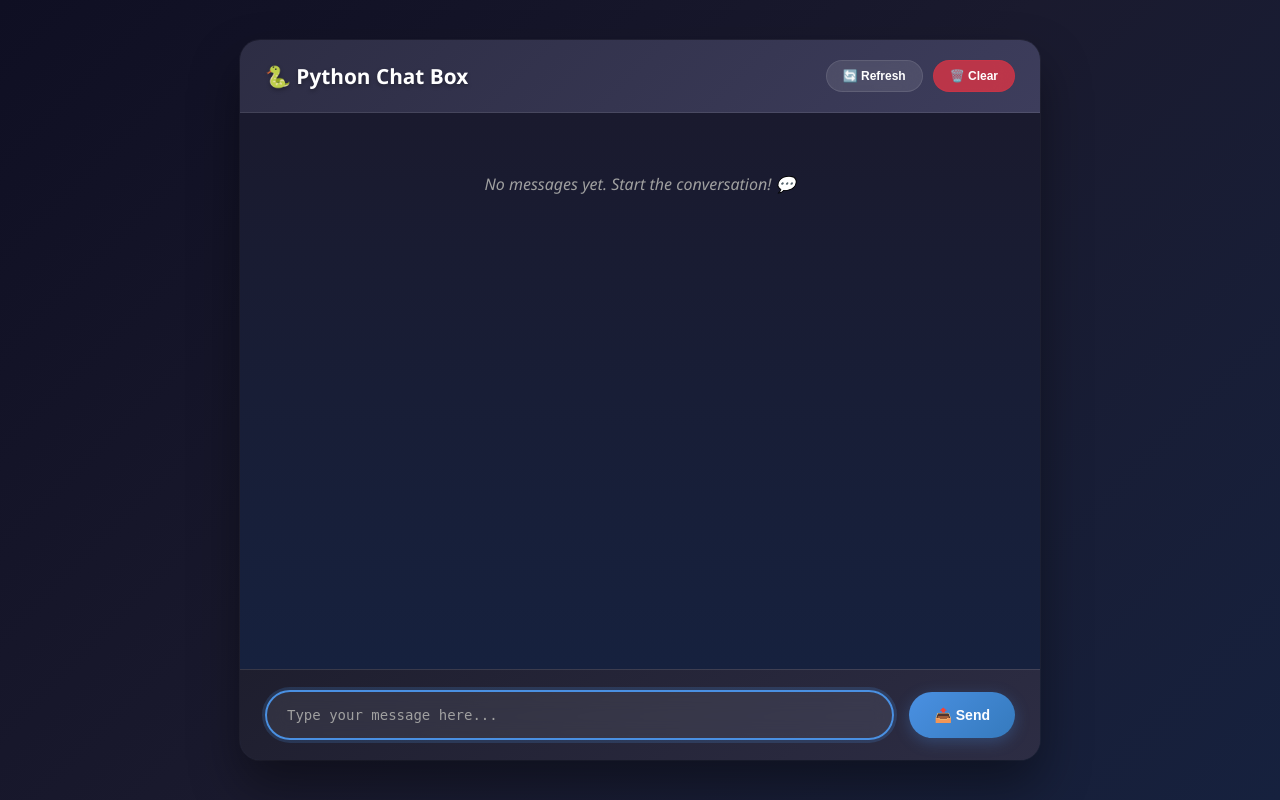
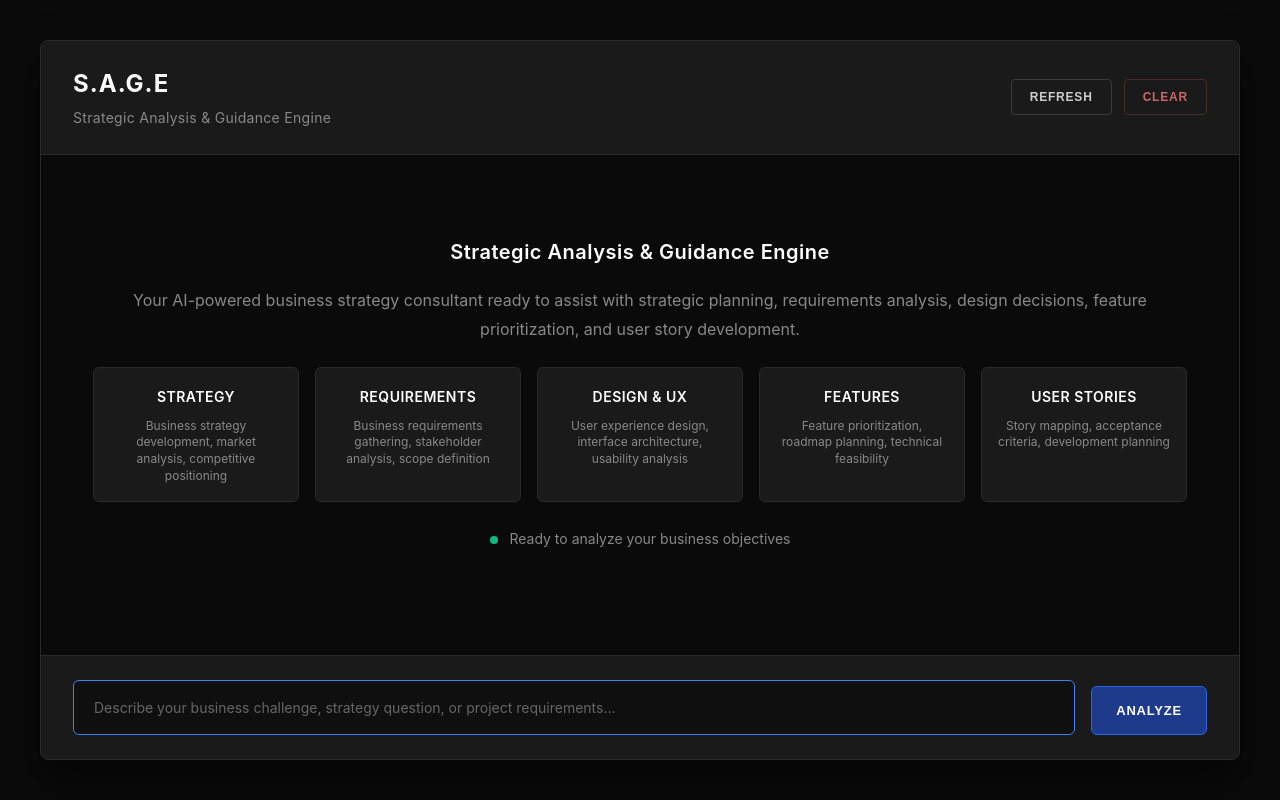
Before and after one commit to unikill066/sage_provoke, a Flask app: page / in a window 1280 px wide. Run offline with Flask 3, Linux system fonts and the light colour scheme.

Commit message:
front-end changes

```diff
--- a/templates/index.html
+++ b/templates/index.html
@@ -3,7 +3,7 @@
 <head>
     <meta charset="UTF-8">
     <meta name="viewport" content="width=device-width, initial-scale=1.0">
-    <title>Python Chat Box</title>
+    <title>S.A.G.E - Strategic Analysis & Guidance Engine</title>
     <style>
         * {
             margin: 0;
@@ -12,110 +12,112 @@
         }
 
         body {
-            font-family: 'Segoe UI', Tahoma, Geneva, Verdana, sans-serif;
-            background: linear-gradient(135deg, #0f0f23 0%, #1a1a2e 50%, #16213e 100%);
+            font-family: -apple-system, BlinkMacSystemFont, 'Segoe UI', Roboto, 'Helvetica Neue', Arial, sans-serif;
+            background: #0a0a0a;
             height: 100vh;
             display: flex;
             justify-content: center;
             align-items: center;
             overflow: hidden;
-            color: #e8e8e8;
+            color: #ffffff;
+            font-weight: 400;
+            line-height: 1.6;
         }
 
         .chat-container {
             width: 95%;
-            max-width: 800px;
+            max-width: 1200px;
             height: 90vh;
-            background: linear-gradient(145deg, #1e1e2e 0%, #2d2d44 100%);
-            border-radius: 20px;
-            box-shadow: 0 25px 50px rgba(0, 0, 0, 0.4),
-                        0 0 0 1px rgba(255, 255, 255, 0.05);
+            background: #111111;
+            border: 1px solid #2a2a2a;
+            border-radius: 8px;
             display: flex;
             flex-direction: column;
             overflow: hidden;
             position: relative;
-            backdrop-filter: blur(10px);
+            box-shadow: 0 20px 40px rgba(0, 0, 0, 0.5);
         }
 
         .chat-header {
-            background: linear-gradient(135deg, #2d2d44 0%, #3d3d5c 100%);
+            background: #1a1a1a;
             color: #ffffff;
-            padding: 20px 25px;
+            padding: 24px 32px;
             display: flex;
             justify-content: space-between;
             align-items: center;
-            box-shadow: 0 2px 20px rgba(0, 0, 0, 0.3);
-            border-bottom: 1px solid rgba(255, 255, 255, 0.1);
+            border-bottom: 1px solid #2a2a2a;
+            font-size: 16px;
         }
 
         .chat-title {
-            font-size: 1.3em;
-            font-weight: bold;
-            display: flex;
-            align-items: center;
-            gap: 10px;
-            text-shadow: 0 2px 4px rgba(0, 0, 0, 0.3);
+            font-size: 24px;
+            font-weight: 700;
+            letter-spacing: 1px;
+            color: #ffffff;
+            margin-bottom: 4px;
+        }
+
+        .chat-subtitle {
+            font-size: 14px;
+            color: #888888;
+            font-weight: 400;
+            letter-spacing: 0.3px;
         }
 
         .chat-controls {
             display: flex;
-            gap: 10px;
+            gap: 12px;
         }
 
         .btn {
-            padding: 8px 16px;
-            border: none;
-            border-radius: 20px;
+            padding: 10px 18px;
+            border: 1px solid #3a3a3a;
+            border-radius: 4px;
             cursor: pointer;
             font-size: 12px;
-            font-weight: bold;
-            transition: all 0.3s ease;
-            background: rgba(255, 255, 255, 0.1);
-            color: #ffffff;
-            backdrop-filter: blur(10px);
-            border: 1px solid rgba(255, 255, 255, 0.1);
+            font-weight: 600;
+            transition: all 0.2s ease;
+            background: #1a1a1a;
+            color: #cccccc;
+            text-transform: uppercase;
+            letter-spacing: 0.8px;
         }
 
         .btn:hover {
-            background: rgba(255, 255, 255, 0.2);
-            transform: translateY(-1px);
-            box-shadow: 0 4px 12px rgba(0, 0, 0, 0.3);
+            background: #2a2a2a;
+            border-color: #4a4a4a;
+            color: #ffffff;
         }
 
         .btn-danger {
-            background: rgba(220, 53, 69, 0.8);
-            border-color: rgba(220, 53, 69, 0.3);
+            border-color: #4a2a2a;
+            color: #cc6666;
         }
 
         .btn-danger:hover {
-            background: rgba(220, 53, 69, 1);
-            box-shadow: 0 4px 12px rgba(220, 53, 69, 0.4);
+            background: #2a1a1a;
+            border-color: #6a2a2a;
+            color: #ff6666;
         }
 
         .chat-messages {
             flex: 1;
-            padding: 20px;
+            padding: 24px 32px;
             overflow-y: auto;
-            background: linear-gradient(180deg, #1a1a2e 0%, #16213e 100%);
+            background: #0a0a0a;
             scroll-behavior: smooth;
         }
 
         .message {
-            margin-bottom: 20px;
+            margin-bottom: 32px;
             display: flex;
             align-items: flex-start;
-            animation: fadeInUp 0.3s ease;
+            animation: fadeIn 0.3s ease;
         }
 
-        @keyframes fadeInUp {
-            from {
-                opacity: 0;
-                transform: translateY(20px);
-            }
-            to {
-                opacity: 1;
-                transform: translateY(0);
-            }
+        @keyframes fadeIn {
+            from { opacity: 0; transform: translateY(10px); }
+            to { opacity: 1; transform: translateY(0); }
         }
 
         .message.sent {
@@ -178,144 +188,225 @@
         }
 
         .chat-input-container {
-            padding: 20px 25px;
-            background: linear-gradient(145deg, #1e1e2e 0%, #2d2d44 100%);
-            border-top: 1px solid rgba(255, 255, 255, 0.1);
+            padding: 24px 32px;
+            background: #1a1a1a;
+            border-top: 1px solid #2a2a2a;
             display: flex;
-            gap: 15px;
-            align-items: center;
+            gap: 16px;
+            align-items: flex-end;
         }
 
         .chat-input {
             flex: 1;
-            padding: 15px 20px;
-            border: 2px solid rgba(255, 255, 255, 0.1);
-            border-radius: 25px;
+            padding: 16px 20px;
+            border: 1px solid #3a3a3a;
+            border-radius: 6px;
             outline: none;
             font-size: 14px;
-            transition: all 0.3s ease;
+            transition: all 0.2s ease;
             resize: none;
-            max-height: 100px;
-            min-height: 50px;
-            background: rgba(255, 255, 255, 0.05);
-            color: #e8e8e8;
-            backdrop-filter: blur(10px);
+            max-height: 120px;
+            min-height: 48px;
+            background: #0a0a0a;
+            color: #e0e0e0;
+            font-family: inherit;
+            line-height: 1.5;
         }
 
         .chat-input::placeholder {
-            color: #a0a0a0;
+            color: #666666;
         }
 
         .chat-input:focus {
-            border-color: #4a90e2;
-            box-shadow: 0 0 0 3px rgba(74, 144, 226, 0.2);
-            background: rgba(255, 255, 255, 0.08);
+            border-color: #3b82f6;
+            background: #0f0f0f;
         }
 
         .send-btn {
-            padding: 15px 25px;
-            background: linear-gradient(135deg, #4a90e2 0%, #357abd 100%);
-            color: white;
-            border: none;
-            border-radius: 25px;
+            padding: 16px 24px;
+            background: #1e3a8a;
+            color: #ffffff;
+            border: 1px solid #2563eb;
+            border-radius: 6px;
             cursor: pointer;
-            font-weight: bold;
-            font-size: 14px;
-            transition: all 0.3s ease;
-            display: flex;
-            align-items: center;
-            gap: 8px;
-            box-shadow: 0 4px 15px rgba(74, 144, 226, 0.3);
+            font-weight: 600;
+            font-size: 13px;
+            transition: all 0.2s ease;
+            text-transform: uppercase;
+            letter-spacing: 0.8px;
+            min-width: 80px;
         }
 
         .send-btn:hover {
-            transform: translateY(-2px);
-            box-shadow: 0 8px 25px rgba(74, 144, 226, 0.4);
-            background: linear-gradient(135deg, #5a9ee2 0%, #458abd 100%);
+            background: #2563eb;
+            border-color: #3b82f6;
         }
 
         .send-btn:active {
-            transform: translateY(0);
+            background: #1d4ed8;
         }
 
         .send-btn:disabled {
-            opacity: 0.6;
+            opacity: 0.5;
             cursor: not-allowed;
-            transform: none;
-            box-shadow: none;
+            background: #374151;
+            border-color: #4b5563;
         }
 
         .empty-state {
             text-align: center;
-            color: #a0a0a0;
-            padding: 40px 20px;
-            font-style: italic;
+            color: #666666;
+            padding: 80px 20px;
+            font-size: 16px;
+            line-height: 1.8;
         }
 
-        /* Scrollbar styling */
+        .empty-state h3 {
+            color: #ffffff;
+            font-size: 20px;
+            font-weight: 600;
+            margin-bottom: 16px;
+            letter-spacing: 0.5px;
+        }
+
+        .empty-state p {
+            color: #888888;
+            margin-bottom: 24px;
+        }
+
+        .capability-grid {
+            display: grid;
+            grid-template-columns: repeat(auto-fit, minmax(200px, 1fr));
+            gap: 16px;
+            margin-top: 24px;
+        }
+
+        .capability-item {
+            background: #1a1a1a;
+            border: 1px solid #2a2a2a;
+            border-radius: 6px;
+            padding: 16px;
+            text-align: center;
+            transition: all 0.2s ease;
+        }
+
+        .capability-item:hover {
+            border-color: #3b82f6;
+            background: #1f1f1f;
+        }
+
+        .capability-title {
+            font-size: 14px;
+            font-weight: 600;
+            color: #ffffff;
+            margin-bottom: 8px;
+            text-transform: uppercase;
+            letter-spacing: 0.5px;
+        }
+
+        .capability-desc {
+            font-size: 12px;
+            color: #888888;
+            line-height: 1.4;
+        }
+
         .chat-messages::-webkit-scrollbar {
-            width: 8px;
+            width: 6px;
         }
 
         .chat-messages::-webkit-scrollbar-track {
-            background: rgba(255, 255, 255, 0.05);
-            border-radius: 4px;
+            background: #0a0a0a;
         }
 
         .chat-messages::-webkit-scrollbar-thumb {
-            background: rgba(255, 255, 255, 0.2);
-            border-radius: 4px;
+            background: #3a3a3a;
+            border-radius: 3px;
         }
 
         .chat-messages::-webkit-scrollbar-thumb:hover {
-            background: rgba(255, 255, 255, 0.3);
+            background: #4a4a4a;
         }
 
-        /* Responsive design */
         @media (max-width: 768px) {
             .chat-container {
                 width: 100%;
                 height: 100vh;
                 border-radius: 0;
+                border: none;
             }
 
             .chat-header {
-                padding: 15px 20px;
+                padding: 20px 24px;
             }
 
             .chat-input-container {
-                padding: 15px 20px;
+                padding: 20px 24px;
+            }
+
+            .chat-messages {
+                padding: 20px 24px;
             }
 
             .message-content {
                 max-width: 85%;
             }
+
+            .capability-grid {
+                grid-template-columns: 1fr;
+            }
         }
 
-        /* Additional dark theme enhancements */
-        .chat-container::before {
-            content: '';
-            position: absolute;
-            top: 0;
-            left: 0;
-            right: 0;
-            bottom: 0;
-            background: radial-gradient(circle at 20% 80%, rgba(74, 144, 226, 0.1) 0%, transparent 50%),
-                        radial-gradient(circle at 80% 20%, rgba(53, 122, 189, 0.1) 0%, transparent 50%);
-            pointer-events: none;
-            z-index: -1;
+        .status-indicator {
+            display: inline-block;
+            width: 8px;
+            height: 8px;
+            background: #10b981;
+            border-radius: 50%;
+            margin-right: 8px;
+        }
+
+        .connection-status {
+            font-size: 12px;
+            color: #666666;
+            margin-top: 8px;
+        }
+
+        .business-tag {
+            display: inline-block;
+            background: #1e3a8a;
+            color: #ffffff;
+            padding: 4px 8px;
+            border-radius: 4px;
+            font-size: 10px;
+            font-weight: 600;
+            text-transform: uppercase;
+            letter-spacing: 0.5px;
+            margin-right: 8px;
+            margin-bottom: 8px;
+        }
+
+        .strategy-tag { background: #059669; }
+        .requirements-tag { background: #dc2626; }
+        .design-tag { background: #7c3aed; }
+        .features-tag { background: #ea580c; }
+        .stories-tag { background: #0891b2; }
+
+        .chat-title::before,
+        .chat-title::after {
+            display: none;
         }
     </style>
 </head>
 <body>
     <div class="chat-container">
         <div class="chat-header">
-            <div class="chat-title">
-                🐍 Python Chat Box
+            <div>
+                <div class="chat-title">S.A.G.E</div>
+                <div class="chat-subtitle">Strategic Analysis & Guidance Engine</div>
             </div>
             <div class="chat-controls">
-                <button class="btn" onclick="refreshMessages()">🔄 Refresh</button>
-                <button class="btn btn-danger" onclick="clearMessages()">🗑️ Clear</button>
+                <button class="btn" onclick="refreshMessages()">Refresh</button>
+                <button class="btn btn-danger" onclick="clearMessages()">Clear</button>
             </div>
         </div>
 
@@ -336,25 +427,54 @@
                 {% endfor %}
             {% else %}
                 <div class="empty-state">
-                    No messages yet. Start the conversation! 💬
+                    <h3>Strategic Analysis & Guidance Engine</h3>
+                    <p>Your AI-powered business strategy consultant ready to assist with strategic planning, requirements analysis, design decisions, feature prioritization, and user story development.</p>
+
+                    <div class="capability-grid">
+                        <div class="capability-item">
+                            <div class="capability-title">Strategy</div>
+                            <div class="capability-desc">Business strategy development, market analysis, competitive positioning</div>
+                        </div>
+                        <div class="capability-item">
+                            <div class="capability-title">Requirements</div>
+                            <div class="capability-desc">Business requirements gathering, stakeholder analysis, scope definition</div>
+                        </div>
+                        <div class="capability-item">
+                            <div class="capability-title">Design & UX</div>
+                            <div class="capability-desc">User experience design, interface architecture, usability analysis</div>
+                        </div>
+                        <div class="capability-item">
+                            <div class="capability-title">Features</div>
+                            <div class="capability-desc">Feature prioritization, roadmap planning, technical feasibility</div>
+                        </div>
+                        <div class="capability-item">
+                            <div class="capability-title">User Stories</div>
+                            <div class="capability-desc">Story mapping, acceptance criteria, development planning</div>
+                        </div>
+                    </div>
+
+                    <div style="margin-top: 24px; color: #888888; font-size: 14px;">
+                        <div class="status-indicator"></div>
+                        Ready to analyze your business objectives
+                    </div>
                 </div>
             {% endif %}
         </div>
 
         <div class="typing-indicator" id="typingIndicator">
-            Someone is typing...
+            Analyzing business requirements...
         </div>
 
         <div class="chat-input-container">
             <textarea
                 id="messageInput"
                 class="chat-input"
-                placeholder="Type your message here..."
+                placeholder="Describe your business challenge, strategy question, or project requirements..."
                 rows="1"
                 onkeydown="handleKeyDown(event)"
             ></textarea>
             <button id="sendBtn" class="send-btn" onclick="sendMessage()">
-                📤 Send
+                Analyze
             </button>
         </div>
     </div>
@@ -365,13 +485,11 @@
         const chatMessages = document.getElementById('chatMessages');
         const typingIndicator = document.getElementById('typingIndicator');
 
-        // Auto-resize textarea
         messageInput.addEventListener('input', function() {
             this.style.height = 'auto';
-            this.style.height = Math.min(this.scrollHeight, 100) + 'px';
+            this.style.height = Math.min(this.scrollHeight, 120) + 'px';
         });
 
-        // Handle Enter key (Send on Enter, new line on Shift+Enter)
         function handleKeyDown(event) {
             if (event.key === 'Enter' && !event.shiftKey) {
                 event.preventDefault();
@@ -440,7 +550,7 @@
 
             messageDiv.innerHTML = `
                 <div class="message-content">
-                    <div class="message-user">${type === 'sent' ? 'You' : 'User'}</div>
+                    <div class="message-user">${type === 'sent' ? 'You' : 'S.A.G.E'}</div>
                     ${text}
                     <span class="message-time">${time}</span>
                 </div>
@@ -470,9 +578,8 @@
             }
         }
 
-        // Clear all messages
         async function clearMessages() {
-            if (!confirm('Are you sure you want to clear all messages?')) {
+            if (!confirm('Are you sure you want to clear all analysis data? This action cannot be undone.')) {
                 return;
             }
 
@@ -510,16 +615,14 @@
                 if (data.success && data.messages) {
                     const currentMessages = document.querySelectorAll('.message');
                     if (data.messages.length > currentMessages.length) {
-                        // Only reload if there are new messages
                         location.reload();
                     }
                 }
             } catch (error) {
                 console.error('Error checking for new messages:', error);
             }
-        }, 10000);
+        }, 30000);
 
-        // Focus on input when page loads
         messageInput.focus();
     </script>
 </body>
```
Also changed, not shown: other parts of templates/index.html (+34 -38 lines).
